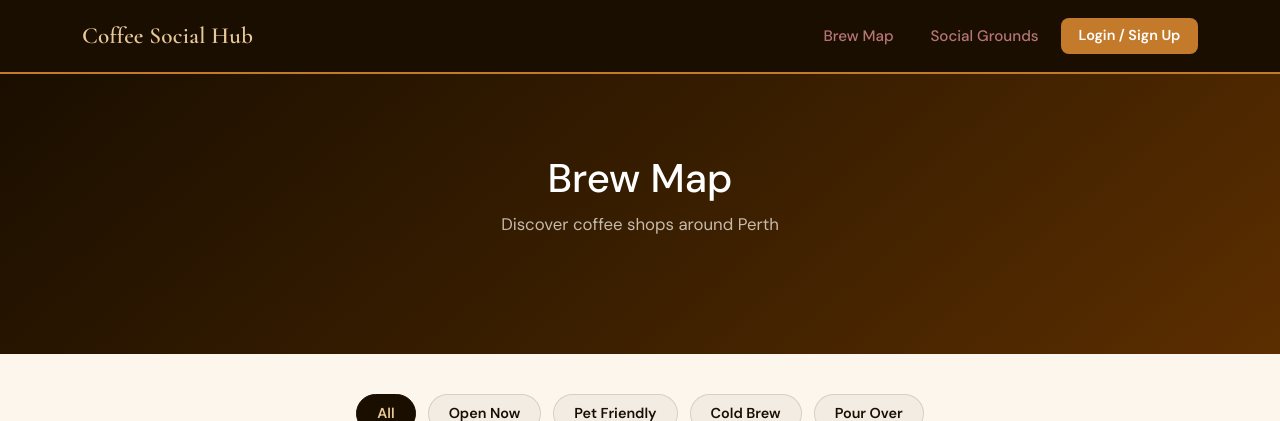
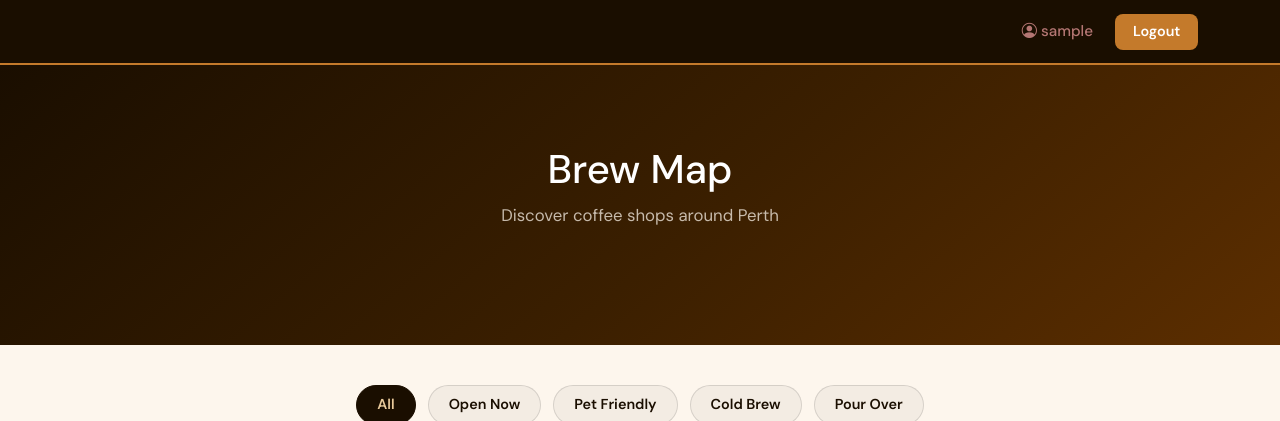
Before and after one commit to navdeep077/CITS5505_AgileWebDev, a Flask app: page /brew in a window 1280 px wide. Shown: the top 421 px of the page. Run offline with Flask 3, Linux system fonts and the light colour scheme; the visitor is signed in with stand-in values (Sample User, id 1).

Commit message:
fix: hide Coffee Social Hub brand from navbar after login

```diff
--- a/templates/base.html
+++ b/templates/base.html
@@ -16,17 +16,28 @@
     <!-- NAVBAR -->
     <nav class="navbar navbar-expand-lg">
         <div class="container">
-            <a class="navbar-brand" href="{{ url_for('landing') }}">Coffee Social Hub</a>
+            {% if not session.get('user') %}
+<a class="navbar-brand" href="{{ url_for('landing') }}">Coffee Social Hub</a>
+{% endif %}
             <button class="navbar-toggler" type="button" data-bs-toggle="collapse" data-bs-target="#navMenu">
                 <span class="navbar-toggler-icon"></span>
             </button>
             <div class="collapse navbar-collapse" id="navMenu">
                 <ul class="navbar-nav ms-auto align-items-center gap-2">
                     {% if session.get("user") %}
-                    <li class="nav-item"><a class="nav-link" href="{{ url_for('brew') }}">Brew Map</a></li>
-                    <li class="nav-item"><a class="nav-link" href="{{ url_for('social') }}">Social Grounds</a></li>
-                    {% endif %}
-                    <li class="nav-item"><a class="btn btn-nav" href="{{ url_for('login') }}">Login / Sign Up</a></li>
+    <li class="nav-item">
+        <a class="nav-link" href="{{ url_for('profile') }}">
+            <i class="bi bi-person-circle"></i> {{ session.get('user') }}
+        </a>
+    </li>
+    <li class="nav-item">
+        <a class="btn btn-nav" href="{{ url_for('logout') }}">Logout</a>
+    </li>
+{% else %}
+    <li class="nav-item">
+        <a class="btn btn-nav" href="{{ url_for('login') }}">Login / Sign Up</a>
+    </li>
+{% endif %}
                 </ul>
             </div>
         </div>
```
